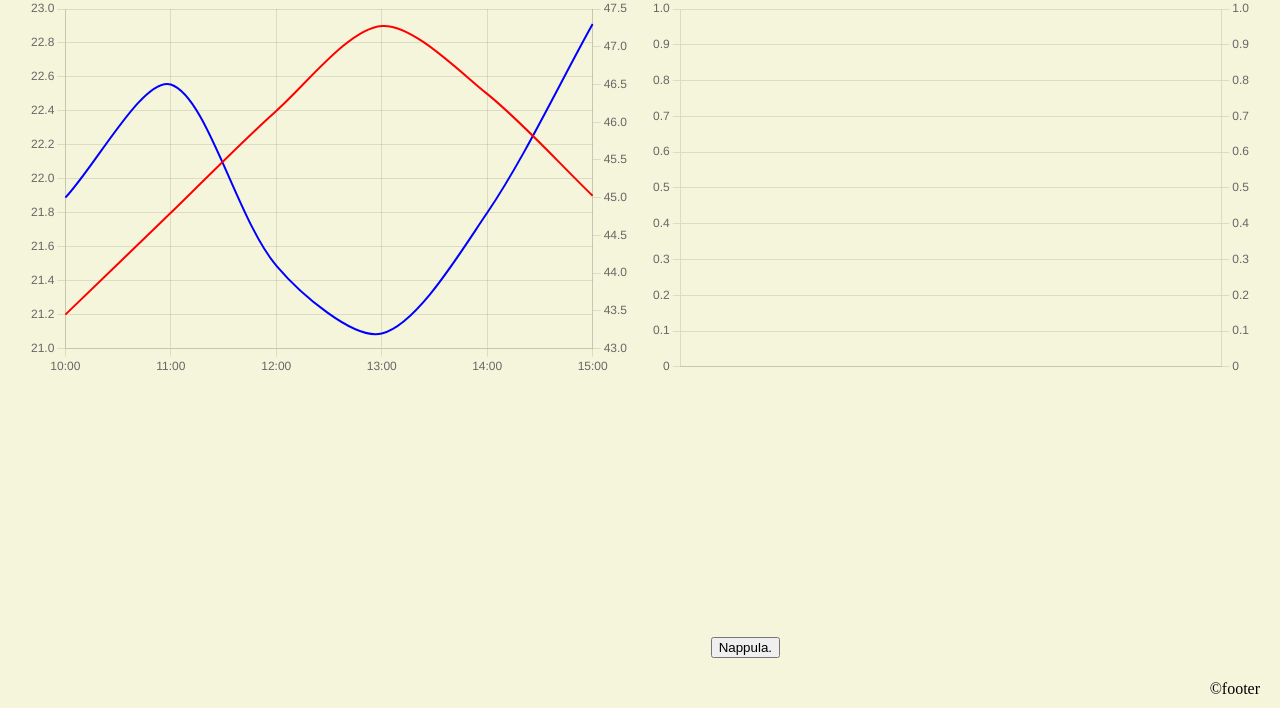
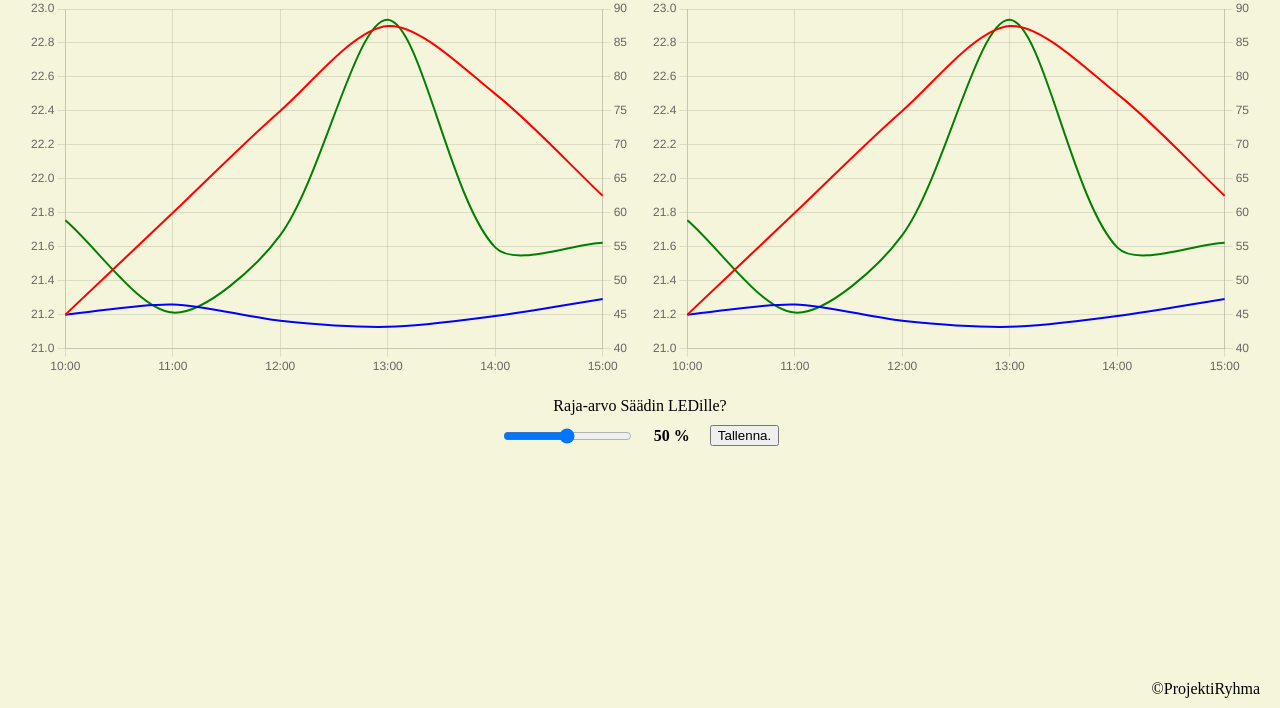
Before and after one commit to FabianTimplaru/Sularin-projekti, a plain HTML site: page front/index.html in a window 1280 px wide. Shown: the part 92-800 px from the top of the page. Drawn offline with Linux system fonts and the light colour scheme; no server answers.

Commit message:
Pilkottu koodit eri tiedostoihin, kommentoitu asioita, lisätty slideri, päivitelty testiJSON,

```diff
--- /dev/null
+++ b/front/css/styles.css
@@ -0,0 +1,26 @@
+:root{
+    background-color: beige;
+    }
+body {padding: 10px 20px 10px 20px; font-family: 'Times New Roman', Times, serif;}
+.otsikko {position:relative; height: 30px; color:brown}
+.kaaviot{ display:flex; gap: 20px;}
+.kaavioLaatikko { position: relative; flex: 1; height: 400px;}
+.rajalaatikko {
+    display: flex;
+    flex-direction: column;
+    align-items: center;
+    gap: 10px;
+    margin: 20px auto;
+    text-align: center;
+}
+.rajaSaadin {
+    display: flex;
+    align-items: center;
+    gap: 10px;
+}
+.rajaSaadin output {
+    min-width: 3.5em;
+    font-weight: bold;
+}
+.nappi{position: fixed; bottom: 50px; left: 50%; width: 40px; height: 40px;}
+#footer {position:fixed; bottom: 10px; right: 20px;}
--- a/front/data.json
+++ b/front/data.json
@@ -1,8 +1,8 @@
 [
-  { "aika": "10:00", "lampotila": 21.2, "kosteus": 45.0 },
-  { "aika": "11:00", "lampotila": 21.8, "kosteus": 46.5 },
-  { "aika": "12:00", "lampotila": 22.4, "kosteus": 44.1 },
-  { "aika": "13:00", "lampotila": 22.9, "kosteus": 43.2 },
-  { "aika": "14:00", "lampotila": 22.5, "kosteus": 44.8 },
-  { "aika": "15:00", "lampotila": 21.9, "kosteus": 47.3 }
+  { "aika": "10:00", "lampotila": 21.2, "kosteus": 45.0, "maankosteus": 58.9 },
+  { "aika": "11:00", "lampotila": 21.8, "kosteus": 46.5, "maankosteus": 45.3 },
+  { "aika": "12:00", "lampotila": 22.4, "kosteus": 44.1, "maankosteus": 56.7 },
+  { "aika": "13:00", "lampotila": 22.9, "kosteus": 43.2, "maankosteus": 88.4 },
+  { "aika": "14:00", "lampotila": 22.5, "kosteus": 44.8, "maankosteus": 54.9 },
+  { "aika": "15:00", "lampotila": 21.9, "kosteus": 47.3, "maankosteus": 55.6 }
 ]
--- a/front/index.html
+++ b/front/index.html
@@ -4,159 +4,28 @@
     <meta charset="UTF-8">
     <meta name="viewport" content="width=device-width, initial-scale=1.0">
     <title>Kosteusanturi</title>
-    <style>
-        :root{
-            background-color: beige;
-        }
-        body {padding: 10px 20px 10px 20px; font-family: 'Times New Roman', Times, serif;}
-        .otsikko {position:relative; height: 30px; color:brown}
-        .kaaviot{ display:flex; gap: 20px;}
-        .kaavioLaatikko { position: relative; flex: 1; height: 400px;}
-        .nappi{position: fixed; bottom: 50px; right: 500px; size: 20, 20;}
-        #footer {position:fixed; bottom: 10px; right: 20px;}
-    </style>
+    <link rel="stylesheet" href="css/styles.css">
 </head>
 <body>
     <div id="otsikko" class="otsikko"><h1>Lämpötila & Kosteus</h1></div>
     <div class="kaaviot">
-    <div class="kaavioLaatikko"><canvas id="kaavio"></canvas>
+      <div class="kaavioLaatikko"><canvas id="kaavio"></canvas>
     </div>
-    <div class="kaavioLaatikko"><canvas id="kaavioLatest"></canvas>
+      <div class="kaavioLaatikko"><canvas id="kaavioLatest"></canvas>
     </div>
-</div>
-    <div class="nappi"><button>Nappula.</button></div>
-    <footer id="footer">©footer</footer>
+    </div>
+      <div class="rajalaatikko">
+
+      <label for="range">Raja-arvo Säädin LEDille?</label>
+      <div class="rajaSaadin">
+      <input type="range" min="1" max="100" value="50" class="slider" id="myRange">
+      <output id="rajaArvo" for="myRange">50 %</output>
+      <button id="rajaTallenna">Tallenna.</button>
+      </div>
+    </div>
+    <footer id="footer">©ProjektiRyhma</footer>
 <script src="chart/chart.js"></script><!--Paikallinen chart, muuta tarvittaessa-->
-<!--Funktiot -->
-<script>
-  // ---raja-arvot ---
-const MAX_LAMPO = 30;     // liikaa lämpöä
-const MAX_KOSTEUS = 70;   // liikaa kosteutta
+<script src="js/script.js"></script>
 
-function luoKaavio(canvasId = 'kaavio'){
-  const ctx = document.getElementById(canvasId).getContext('2d');
-  return new Chart(ctx, {
-    type: 'line',
-    data: {
-      labels: [],
-      datasets: [
-        {
-          label: 'Lämpötila (°C)',
-          data: [],
-          borderColor: 'red',
-          backgroundColor: 'transparent',
-          yAxisID: 'yLampo',
-          tension: 0.3,
-          pointRadius: 0,
-          borderWidth: 2
-        },
-        {
-          label: 'Kosteus (%)',
-          data: [],
-          borderColor: 'blue',
-          backgroundColor: 'transparent',
-          yAxisID: 'yKosteus',
-          tension: 0.3,
-          pointRadius: 0,
-          borderWidth: 2
-        }
-      ]
-    },
-    options: {
-      responsive: true,
-      maintainAspectRatio: false,
-      interaction: { mode: 'index', intersect: false },
-      scales: {
-        yLampo: { position: 'left' },
-        yKosteus: { position: 'right', grid: { drawOnChartArea: false } }
-      }
-    }
-  });
-}
-
-//kaavio fetch
-async function haeData(){
-  const historia = await fetch('data.json'); // Tähän tilalle fetch ->Historia,  Fabianin osoite
-  if(!historia.ok) throw new Error('Virhe: ' + historia.status);
-  const data = await historia.json();
-  console.log(data);
-  return data;
-}
-
-//kaaviolatest fetch
-async function haeLatest(){
-  const latest = await fetch('data2.json'); //Tähän sitten toinen fetch -> esim live/nykyhetki tms
-  if(!latest.ok) throw new Error('Virhe: ' + latest.status);
-  const data2 = await latest.json();
-  console.log(data2);
-  return data2;
-}
-    // --- Värivaroitus erikseen lämpötilalle ja kosteudelle ---
-function tarkistaRajaArvot(kaavio, rivit){
-    if (!rivit || rivit.length === 0) return;
-
-    const viimeinen = rivit[rivit.length - 1];
-
-    const lampoYlitys = viimeinen.lampotila > MAX_LAMPO;
-    const kosteusYlitys = viimeinen.kosteus > MAX_KOSTEUS;
-
-    // Lämpötilaviiva
-    kaavio.data.datasets[0].borderColor = lampoYlitys ? 'darkred' : 'red';
-
-    // Kosteusviiva
-    kaavio.data.datasets[1].borderColor = kosteusYlitys ? 'darkred' : 'blue';
-
-    kaavio.update();
-}
-
-function paivitaKaavio(kaavio, rivit){
-  kaavio.data.labels = rivit.map(r => r.aika);
-  kaavio.data.datasets[0].data = rivit.map(r => r.lampotila);
-  kaavio.data.datasets[1].data = rivit.map(r => r.kosteus);
-  kaavio.update();
-  // automaattinen raja-arvotarkistus
-  tarkistaRajaArvot(kaavio, rivit);
-}
-
-const kaavio = luoKaavio('kaavio');
-haeData().then(rivit => paivitaKaavio(kaavio, rivit)).catch(console.error);
-
-const kaavioLatest = luoKaavio('kaavioLatest');
-haeLatest().then(rivit => paivitaKaavio(kaavioLatest, rivit)).catch(console.error);
-
-// --- Automaattinen päivitys vain kun välilehti näkyvissä ---
-let autoTimer = null;
-
-function startAutoUpdate() {
-    if (autoTimer === null) {
-        autoTimer = setInterval(() => {
-            haeLatest()
-                .then(rivit => paivitaKaavio(kaavioLatest, rivit))
-                .catch(console.error);
-        }, 5000); // 5 sekuntia
-        console.log("Automaattinen päivitys käynnistetty");
-    }
-}
-
-function stopAutoUpdate() {
-    if (autoTimer !== null) {
-        clearInterval(autoTimer);
-        autoTimer = null;
-        console.log("Automaattinen päivitys pysäytetty");
-    }
-}
-
-document.addEventListener("visibilitychange", () => {
-    if (document.visibilityState === "visible") {
-        startAutoUpdate();
-    } else {
-        stopAutoUpdate();
-    }
-});
-
-// Käynnistä päivitys kun sivu avataan
-startAutoUpdate();
-</script>
-<!--Funktiot loppuu-->
 </body>
 </html>
--- /dev/null
+++ b/front/js/script.js
@@ -0,0 +1,187 @@
+
+  // ---raja-arvot ---
+const MAX_LAMPO = 30;     // liikaa lämpöä
+const MAX_KOSTEUS = 70;   // liikaa kosteutta
+
+const HISTORIA_URL = 'data.json'; // Tähän tilalle fetch ->Historia,  Fabianin osoite
+const LATEST_URL = 'data.json'; //Tähän sitten toinen fetch -> esim live/nykyhetki tms
+const RAJA_URL = 'raja.json'; //  "minMoistureThreshold": 30.0 tieto
+
+    //  --- rajasäätimen asetukset ---
+const rajaSaadin = document.getElementById('myRange');
+const rajaArvo = document.getElementById('rajaArvo');
+const rajaNappi = document.getElementById('rajaTallenna');
+
+let minimiKosteus = 50; // ledin raja-arvo, päivittyy säätimellä
+
+function naytaRaja() {
+    rajaArvo.textContent = rajaSaadin.value + ' %';
+}
+
+async function lahetaRaja() {
+    const arvo = Number(rajaSaadin.value);
+    console.log("nappia painettu, arvo: ", arvo)////////////////////// TODO post vai put??
+    minimiKosteus = arvo;
+}
+
+async function haeRaja() {
+    try {
+    const haettuRaja = await fetch(RAJA_URL);
+    if (!haettuRaja.ok) throw new Error('Virhe: ' + haettuRaja.status);
+    const data3 = await haettuRaja.json();
+
+    if (typeof data.minMoistureThreshold === 'number') {
+        minimiKosteus = data.minMoistureThreshold;
+        rajaSaadin.value = minimiKosteus;
+        naytaRaja();
+    }} catch (err) {
+        console.error('Rajan haku epäonnisuti.', err);
+    }
+}
+
+    // --- kaavioiden asetukset ---
+
+function luoKaavio(canvasId = 'kaavio'){
+  const ctx = document.getElementById(canvasId).getContext('2d');
+  return new Chart(ctx, {
+    type: 'line',
+    data: {
+      labels: [],
+      datasets: [
+        {
+          label: 'Lämpötila (°C)',
+          data: [],
+          borderColor: 'red',
+          backgroundColor: 'transparent',
+          yAxisID: 'yLampo',
+          tension: 0.3,
+          pointRadius: 0,
+          borderWidth: 2
+        },
+        {
+          label: 'Ilmankosteus (%)',
+          data: [],
+          borderColor: 'blue',
+          backgroundColor: 'transparent',
+          yAxisID: 'yKosteus',
+          tension: 0.3,
+          pointRadius: 0,
+          borderWidth: 2
+        },
+        {
+          label: 'Maankosteus (%)',
+          data: [],
+          borderColor: 'green',
+          backgroundColor: 'transparent',
+          yAxisID: 'yKosteus',
+          tension: 0.3,
+          pointRadius: 0,
+          borderWidth: 2
+        }
+      ]
+    },
+    options: {
+      responsive: true,
+      maintainAspectRatio: false,
+      interaction: { mode: 'index', intersect: false },
+      scales: {
+        yLampo: { position: 'left' },
+        yKosteus: { position: 'right', grid: { drawOnChartArea: false } }
+      }
+    }
+  });
+}
+
+    // --- Datan haku ---
+async function haeData(){ //Historia fets
+  const historia = await fetch(HISTORIA_URL);
+  if(!historia.ok) throw new Error('Virhe: ' + historia.status);
+  const data = await historia.json();
+  console.log(data);
+  return data;
+}
+
+async function haeLatest(){ //kaaviolatest fetch
+  const latest = await fetch(LATEST_URL);
+  if(!latest.ok) throw new Error('Virhe: ' + latest.status);
+  const data2 = await latest.json();
+  console.log(data2);
+  return data2;
+}
+
+    // --- Kaavioiden päivitys ---
+    // --- Värivaroitus erikseen lämpötilalle ja kosteudelle ---
+function tarkistaRajaArvot(kaavio, rivit){
+    if (!rivit || rivit.length === 0) return;
+
+    const viimeinen = rivit[rivit.length - 1];
+
+    const lampoYlitys = viimeinen.lampotila > MAX_LAMPO;
+    const kosteusYlitys = viimeinen.kosteus > MAX_KOSTEUS;
+    const maaLiianKuiva = viimeinen.maankosteus < minimiKosteus;
+
+    // Lämpötilaviiva
+    kaavio.data.datasets[0].borderColor = lampoYlitys ? 'darkred' : 'red';
+
+    // Kosteusviiva
+    kaavio.data.datasets[1].borderColor = kosteusYlitys ? 'darkred' : 'blue';
+
+    // Maankosteusviiva
+    kaavio.data.datasets[2].borderColor = maaLiianKuiva ? 'orange'  : 'green';
+    // kaavio.update();
+}
+
+function paivitaKaavio(kaavio, rivit){
+  kaavio.data.labels = rivit.map(r => r.aika);
+  kaavio.data.datasets[0].data = rivit.map(r => r.lampotila);
+  kaavio.data.datasets[1].data = rivit.map(r => r.kosteus);
+  kaavio.data.datasets[2].data = rivit.map(r => r.maankosteus);
+  kaavio.update();
+  // automaattinen raja-arvotarkistus
+  tarkistaRajaArvot(kaavio, rivit);
+}
+
+// --- Automaattinen päivitys vain kun välilehti näkyvissä ---
+let autoTimer = null;
+
+function startAutoUpdate() {
+    if (autoTimer === null) {
+        autoTimer = setInterval(() => {
+            haeLatest()
+                .then(rivit => paivitaKaavio(kaavioLatest, rivit))
+                .catch(console.error);
+        }, 5000); // 5 sekuntia
+        console.log("Automaattinen päivitys käynnistetty");
+    }
+}
+
+function stopAutoUpdate() {
+    if (autoTimer !== null) {
+        clearInterval(autoTimer);
+        autoTimer = null;
+        console.log("Automaattinen päivitys pysäytetty");
+    }
+}
+
+// --- Käynnistys ---
+const kaavio = luoKaavio('kaavio');
+haeData().then(rivit => paivitaKaavio(kaavio, rivit)).catch(console.error);
+
+const kaavioLatest = luoKaavio('kaavioLatest');
+haeLatest().then(rivit => paivitaKaavio(kaavioLatest, rivit)).catch(console.error);
+
+rajaSaadin.addEventListener('input', naytaRaja);
+rajaNappi.addEventListener('click', lahetaRaja);
+naytaRaja();
+// haeRaja(); kun raja_url on toimiva
+
+document.addEventListener("visibilitychange", () => {
+    if (document.visibilityState === "visible") {
+        startAutoUpdate();
+    } else {
+        stopAutoUpdate();
+    }
+});
+
+// Käynnistä päivitys kun sivu avataan
+startAutoUpdate();
```
